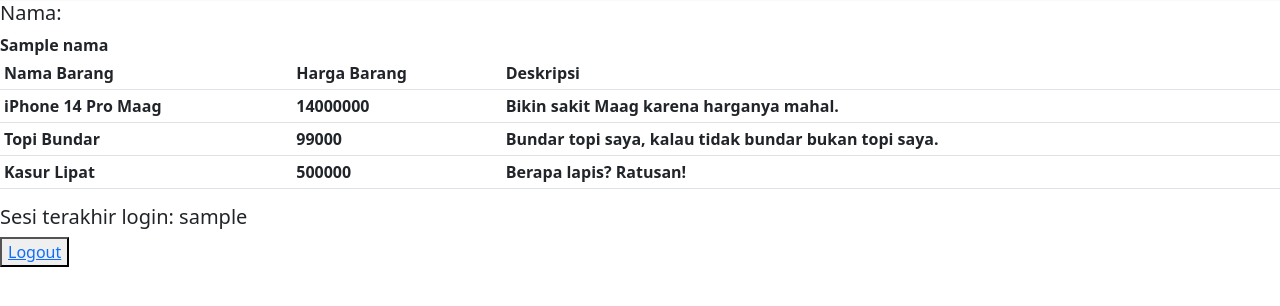
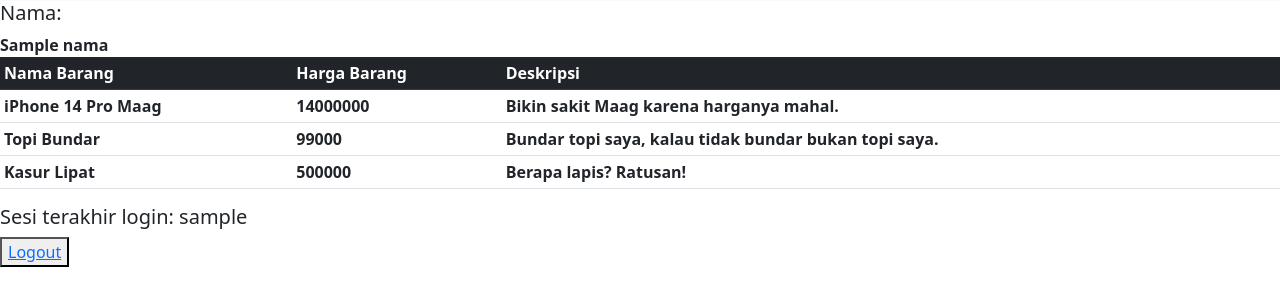
Before and after one commit to SyahrulApr86/PBP-Syahrul, a Django app: template wishlist/templates/wishlist.html in a window 1280 px wide. Shown: the part 55-361 px from the top of the page. Run offline with Django 4.2, Linux system fonts and the light colour scheme; data comes from the database, SQL or seed files in the repository; tables that the repository leaves empty hold one stand-in row (values such as "Sample post"); the template is opened without the code that fills it: values that come from a table or form of the project are taken from there, most other values are stand-ins (such as "Sample title", 1, 10 or a date in 2020); lists and menus that the app fills with data are empty.

Commit message:
add bootstrap v1.1

```diff
--- a/wishlist/templates/wishlist.html
+++ b/wishlist/templates/wishlist.html
@@ -5,7 +5,8 @@
 <nav class="navbar navbar-expand-lg navbar-light bg-light">
 	<div class="container-fluid">
 		<a class="navbar-brand" href="{% url 'wishlist:show_wishlist' %}">Wishlist</a>
-		<button class="navbar-toggler" type="button" data-bs-toggle="collapse" data-bs-target="#navbarNavAltMarkup" aria-controls="navbarNavAltMarkup" aria-expanded="false" aria-label="Toggle navigation">
+		<button class="navbar-toggler" type="button" data-bs-toggle="collapse" data-bs-target="#navbarNavAltMarkup"
+				aria-controls="navbarNavAltMarkup" aria-expanded="false" aria-label="Toggle navigation">
 			<span class="navbar-toggler-icon"></span>
 		</button>
 		<div class="collapse navbar-collapse" id="navbarNavAltMarkup">
@@ -13,23 +14,25 @@
 
 				<a class="nav-link" href="{% url 'wishlist:logout' %}">Logout</a>
 
-				<div class="navbar-nav ms-auto">
+				<div class="navbar-nav ms-auto align-text-top">
 					<a class="nav-link" href="{% url 'wishlist:show_wishlist' %}">Welcome, {{ user.username }}</a>
 
+				</div>
 			</div>
 		</div>
-	</div>
 </nav>
 
 <h5>Nama: </h5>
 <b>{{nama}}</b>
 
-<table class="table table-sm" >
+<table class="table table-sm table-responsive">
+	<thead class = "table-dark">
 	<tr>
 		<th>Nama Barang</th>
 		<th>Harga Barang</th>
 		<th>Deskripsi</th>
 	</tr>
+	</thead>
 	{% comment %} Tambahkan data di bawah baris ini {% endcomment %}
 
 	{% for barang in list_barang %}
```
